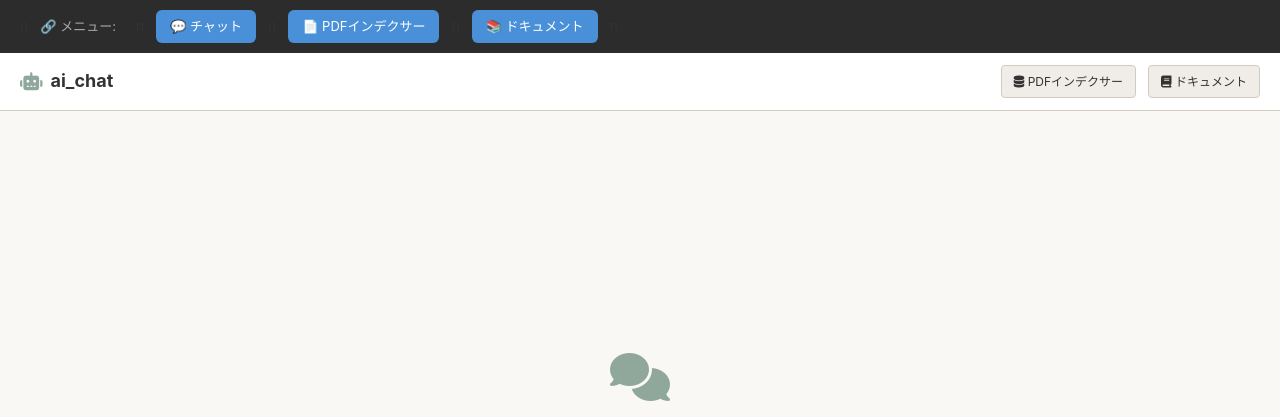
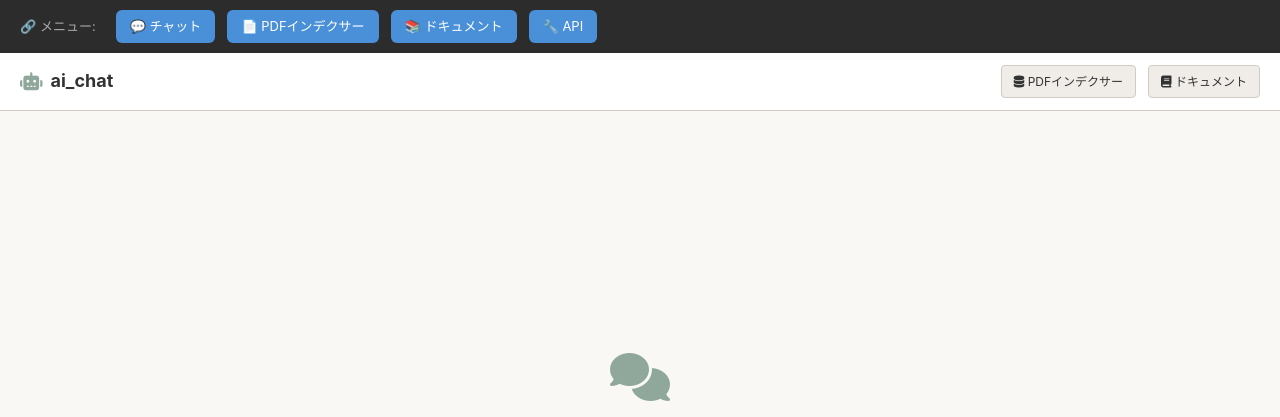
Before and after one commit to redmine54/ai_chat, a FastAPI app: page / in a window 1280 px wide. Shown: the top 417 px of the page. Run offline with FastAPI, Linux system fonts and the light colour scheme.

Commit message:
fixes: APIメニュー

```diff
--- a/src/backend/app/main.py
+++ b/src/backend/app/main.py
@@ -24,10 +24,41 @@ class NoCacheMiddleware(BaseHTTPMiddleware):
 
 
 app = FastAPI(
-    docs_url="/swagger/docs",
+    docs_url=None,
     redoc_url="/swagger/redoc",
     openapi_url="/swagger/openapi.json"
 )
+
+@app.get("/swagger/docs", include_in_schema=False)
+async def custom_swagger_ui():
+    from fastapi.responses import HTMLResponse
+    return HTMLResponse("""<!DOCTYPE html>
+<html>
+<head>
+  <title>Swagger UI</title>
+  <meta charset="utf-8"/>
+  <link rel="stylesheet" type="text/css" href="https://unpkg.com/swagger-ui-dist/swagger-ui.css">
+</head>
+<body>
+  <nav style="background:#2c2c2c;padding:10px 20px;display:flex;gap:12px;align-items:center;">
+    <span style="color:#aaa;font-size:13px;margin-right:8px;">🔗 メニュー:</span>
+    <a href="/api/chat/ui" style="color:#fff;background:#4a90d9;padding:6px 14px;border-radius:6px;text-decoration:none;font-size:13px;">💬 チャット</a>
+    <a href="/api/indexer" style="color:#fff;background:#4a90d9;padding:6px 14px;border-radius:6px;text-decoration:none;font-size:13px;">📄 PDFインデクサー</a>
+    <a href="/api/specs" style="color:#fff;background:#4a90d9;padding:6px 14px;border-radius:6px;text-decoration:none;font-size:13px;">📚 ドキュメント</a>
+    <a href="/swagger/docs" style="color:#fff;background:#4a90d9;padding:6px 14px;border-radius:6px;text-decoration:none;font-size:13px;">🔧 API</a>
+  </nav>
+  <div id="swagger-ui"></div>
+  <script src="https://unpkg.com/swagger-ui-dist/swagger-ui-bundle.js"></script>
+  <script>
+    SwaggerUIBundle({
+      url: "/swagger/openapi.json",
+      dom_id: '#swagger-ui',
+      presets: [SwaggerUIBundle.presets.apis, SwaggerUIBundle.SwaggerUIStandalonePreset],
+      layout: "BaseLayout"
+    })
+  </script>
+</body>
+</html>""")
 
 app.add_middleware(NoCacheMiddleware)
 
--- a/src/backend/templates/chat.html
+++ b/src/backend/templates/chat.html
@@ -251,7 +251,13 @@
     </style>
   </head>
   <body>
-    <nav style="background:#2c2c2c;padding:10px 20px;display:flex;gap:12px;align-items:center;">n      <span style="color:#aaa;font-size:13px;margin-right:8px;">🔗 メニュー:</span>n      <a href="/api/chat/ui" style="color:#fff;background:#4a90d9;padding:6px 14px;border-radius:6px;text-decoration:none;font-size:13px;">💬 チャット</a>n      <a href="/api/indexer" style="color:#fff;background:#4a90d9;padding:6px 14px;border-radius:6px;text-decoration:none;font-size:13px;">📄 PDFインデクサー</a>n      <a href="/api/specs" style="color:#fff;background:#4a90d9;border-radius:6px;padding:6px 14px;text-decoration:none;font-size:13px;">📚 ドキュメント</a>n    </nav>    <!-- ヘッダー -->
+        <nav style="background:#2c2c2c;padding:10px 20px;display:flex;gap:12px;align-items:center;">
+      <span style="color:#aaa;font-size:13px;margin-right:8px;">🔗 メニュー:</span>
+      <a href="/api/chat/ui" style="color:#fff;background:#4a90d9;padding:6px 14px;border-radius:6px;text-decoration:none;font-size:13px;">💬 チャット</a>
+      <a href="/api/indexer" style="color:#fff;background:#4a90d9;padding:6px 14px;border-radius:6px;text-decoration:none;font-size:13px;">📄 PDFインデクサー</a>
+      <a href="/api/specs" style="color:#fff;background:#4a90d9;padding:6px 14px;border-radius:6px;text-decoration:none;font-size:13px;">📚 ドキュメント</a>
+      <a href="/swagger/docs" style="color:#fff;background:#4a90d9;padding:6px 14px;border-radius:6px;text-decoration:none;font-size:13px;">🔧 API</a>
+    </nav>    <!-- ヘッダー -->
     <div class="header">
       <div class="header-title">
         <i class="fa-solid fa-robot"></i>
```
Also changed, not shown: src/backend/templates/indexer.html (+7 -1 lines), src/backend/templates/specs.html (+7 -1 lines).
